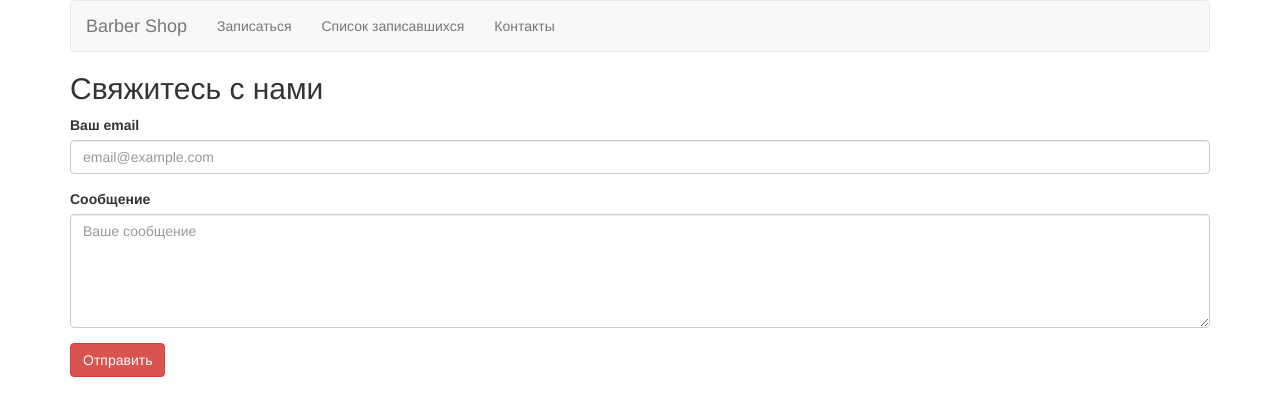
After one commit to Lexxicus/BarberShopHQ, a Sinatra app: page /contacts in a window 1280 px wide. The commit adds this page. Shown: the top 416 px of the page. Run offline with Sinatra, Linux system fonts and the light colour scheme; some libraries are stand-ins or nearby versions.

Commit message:
Fix contacts requests returning 404
Contacts was linked in the nav but had no routes, no table columns,
and no form view, so those requests never worked. Add GET/POST
/contacts, complete the migration, and fix related asset/select bugs.

Co-authored-by: Alexey Kokukhin <Lexxicus@users.noreply.github.com>

```diff
--- a/app.rb
+++ b/app.rb
@@ -20,7 +20,8 @@ class Barber < ActiveRecord::Base
 end
 
 class Contacts < ActiveRecord::Base
-
+  validates :email, presence: true
+  validates :message, presence: true
 end
 
 before do
@@ -46,6 +47,22 @@ post '/visit' do
   erb :visit
 end
 
+get '/contacts' do
+  @contact = Contacts.new
+  erb :contacts
+end
+
+post '/contacts' do
+  @contact = Contacts.new params[:contact]
+  if @contact.save
+    @congrat = "<h4> Спасибо, мы получили ваше сообщение! </h4>"
+    @contact = Contacts.new
+  else
+    @error = @contact.errors.full_messages.first
+  end
+  erb :contacts
+end
+
 get '/barber/:id' do
   @barber = Barber.find params[:id]
   erb :barber
--- a/db/migrate/20190724084651_create_contacts.rb
+++ b/db/migrate/20190724084651_create_contacts.rb
@@ -1,4 +1,10 @@
 class CreateContacts < ActiveRecord::Migration[5.2]
   def change
+    create_table :contacts do |t|
+      t.text :email
+      t.text :message
+
+      t.timestamps
+    end
   end
 end
--- /dev/null
+++ b/public/scripts.js
@@ -0,0 +1 @@
+// App-specific scripts
--- /dev/null
+++ b/views/contacts.erb
@@ -0,0 +1,19 @@
+<h2>Свяжитесь с нами</h2>
+
+<% if @congrat && @congrat.length > 1 %>
+  <%= @congrat %>
+<% end %>
+
+<form action="/contacts" method="POST" role="form">
+  <div class="form-group">
+    <label>Ваш email</label>
+    <input name="contact[email]" type="email" class="form-control" placeholder="email@example.com" value="<%= @contact.email %>">
+  </div>
+
+  <div class="form-group">
+    <label>Сообщение</label>
+    <textarea name="contact[message]" class="form-control" rows="5" placeholder="Ваше сообщение"><%= @contact.message %></textarea>
+  </div>
+
+  <button type="submit" class="btn btn-danger">Отправить</button>
+</form>
--- a/views/layout.erb
+++ b/views/layout.erb
@@ -45,7 +45,8 @@
 			    <ul class="nav navbar-nav">
 			      <li><a href="/visit">Записаться</a></li>
 			      <li><a href="/booking">Список записавшихся</a></li>
-			      <li><a href="/contacts">Contacts</a></li>
+			      <li><a href="/contacts">Контакты</a></li>
+
 			    </ul>
 			  </div><!--/.nav-collapse -->
 			</nav>
--- a/views/visit.erb
+++ b/views/visit.erb
@@ -31,11 +31,12 @@
 <form action="/visit"  method="POST" role="form">
 
   <label>Выберите Брадобрея:</label>
-  <select size="1" class="form-control" name="client[barber]" value="<%= @c.barber %>">
+  <select size="1" class="form-control" name="client[barber]">
     <% @barbers.each do |barber| %>
-        <option <%= @barber == barber.name ? 'selected' : '' %>><%= barber.name %></option>
+        <option value="<%= barber.name %>" <%= @c.barber == barber.name ? 'selected' : '' %>><%= barber.name %></option>
     <% end %>
   </select>
+
 
   <div class="form-group">
     <label>Ваше имя</label>
```
Also changed, not shown: db/migrate/20260716100217_ensure_contacts_table.rb (added, +16 -0 lines), Gemfile, Gemfile.lock, README.md, db/schema.rb, 1 other file.
